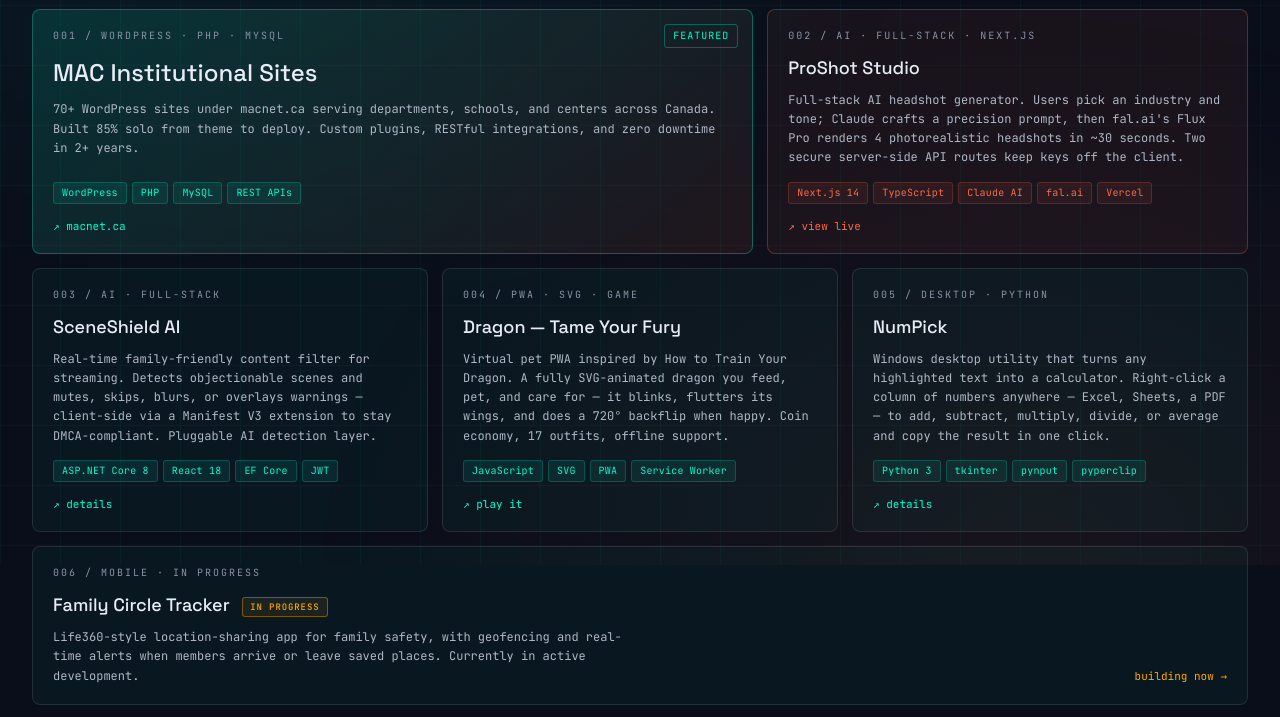
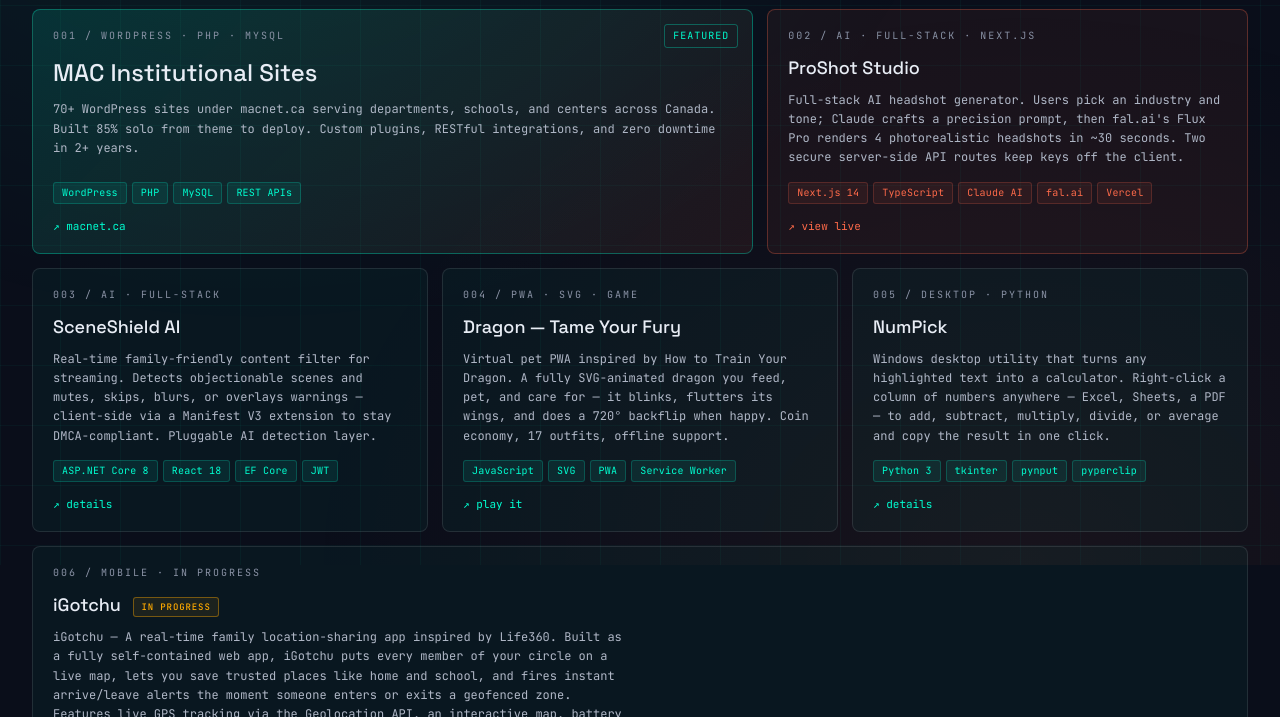
Before and after one commit to Danial-Shaikh/portfolio, a plain HTML site: page projects.html in a window 1280 px wide. Shown: the part 235-952 px from the top of the page. Drawn offline with Linux system fonts and the light colour scheme.

Commit message:
Update projects.html

```diff
--- a/projects.html
+++ b/projects.html
@@ -146,15 +146,13 @@
         <div class="project-card row-wide-card" data-category="mobile">
           <div>
             <div class="project-meta">006 / MOBILE · IN PROGRESS</div>
-            <div class="project-title">Family Circle Tracker <span class="wip-badge">in progress</span></div>
+            <div class="project-title">iGotchu <span class="wip-badge">in progress</span></div>
             <p class="project-desc" style="margin-bottom: 0;">
-              Life360-style location-sharing app for family safety, with geofencing and
-              real-time alerts when members arrive or leave saved places. Currently in
-              active development.
+                iGotchu — A real-time family location-sharing app inspired by Life360. Built as a fully self-contained web app, iGotchu puts every member of your circle on a live map, lets you save trusted places like home and school, and fires instant arrive/leave alerts the moment someone enters or exits a geofenced zone. Features live GPS tracking via the Geolocation API, an interactive map, battery and last-seen status, and a one-tap SOS. Built with vanilla JavaScript, Leaflet, and the browser Geolocation API — zero backend, fully client-side.
             </p>
           </div>
           <div class="project-links" style="justify-content: flex-end;">
-            <span class="project-soon">building now →</span>
+              <a href="https://danial-shaikh.github.io/igotchu/" target="_blank" rel="noopener">↗ try it live</a>
           </div>
         </div>
       </div>
```
